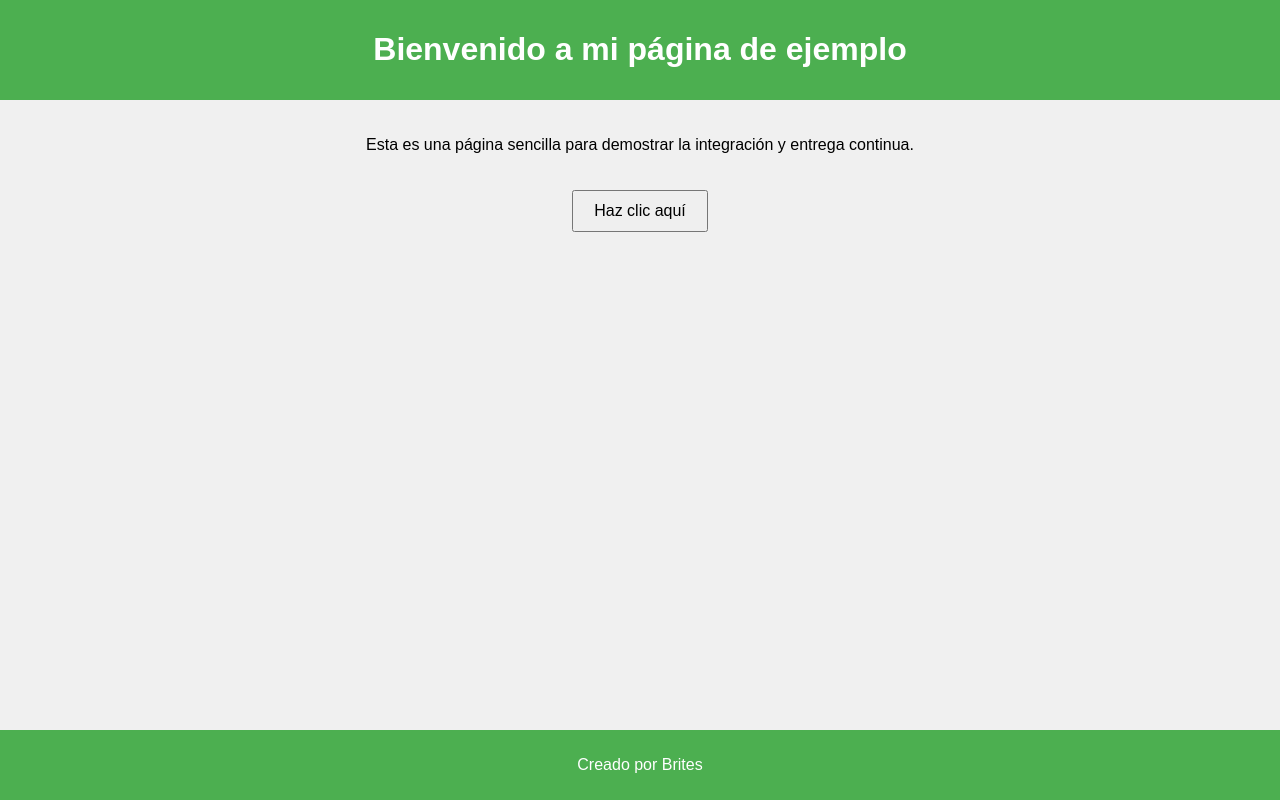
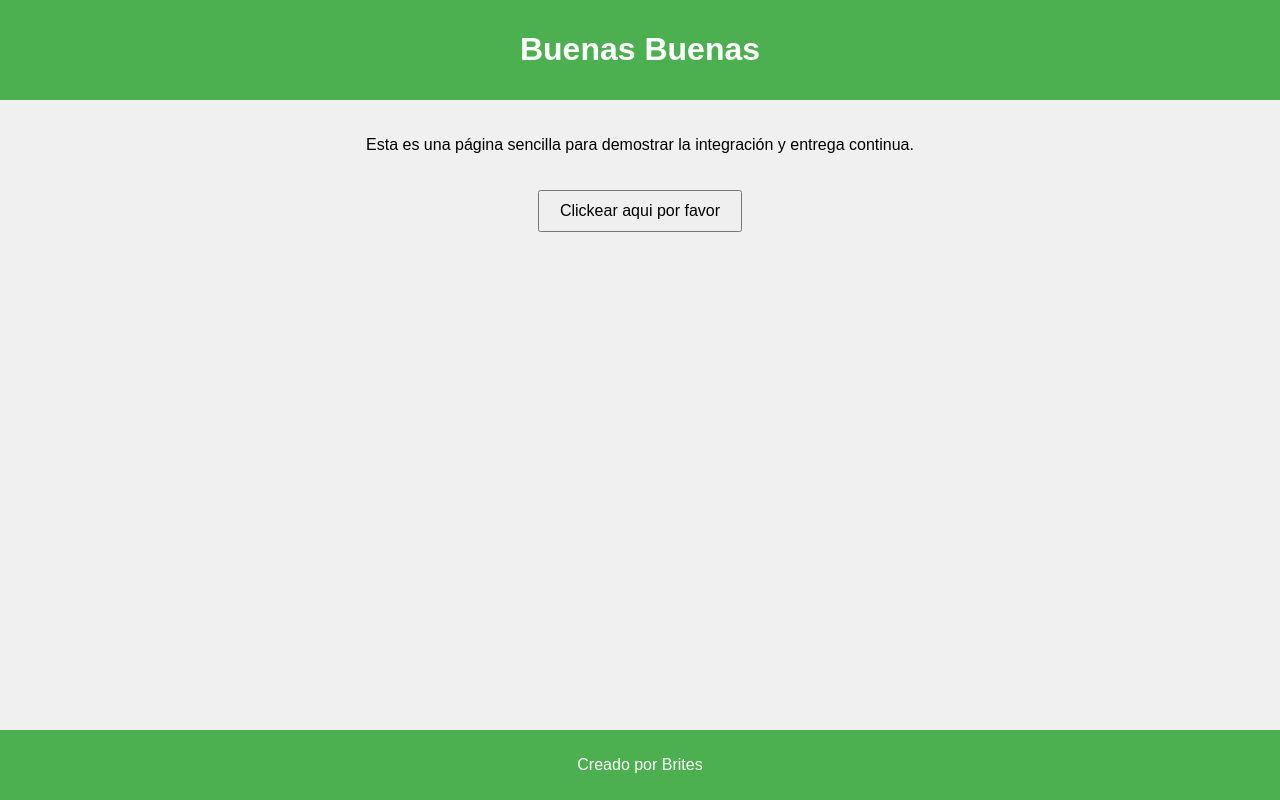
Before and after one commit to AgustinB123/IC-YO, a website built with webpack: page index.html in a window 1280 px wide. Built offline with nearby package versions, Linux system fonts and the light colour scheme.

```diff
--- a/index.html
+++ b/index.html
@@ -8,11 +8,11 @@
 </head>
 <body>
     <header>
-        <h1>Bienvenido a mi página de ejemplo</h1>
+        <h1>Buenas Buenas</h1>
     </header>
     <main>
         <p>Esta es una página sencilla para demostrar la integración y entrega continua.</p>
-        <button id="actionButton">Haz clic aquí</button>
+        <button id="actionButton">Clickear aqui por favor</button>
         <p id="message"></p>
     </main>
     <footer>
```
Also changed, not shown: .github/workflows/ci.yml.
